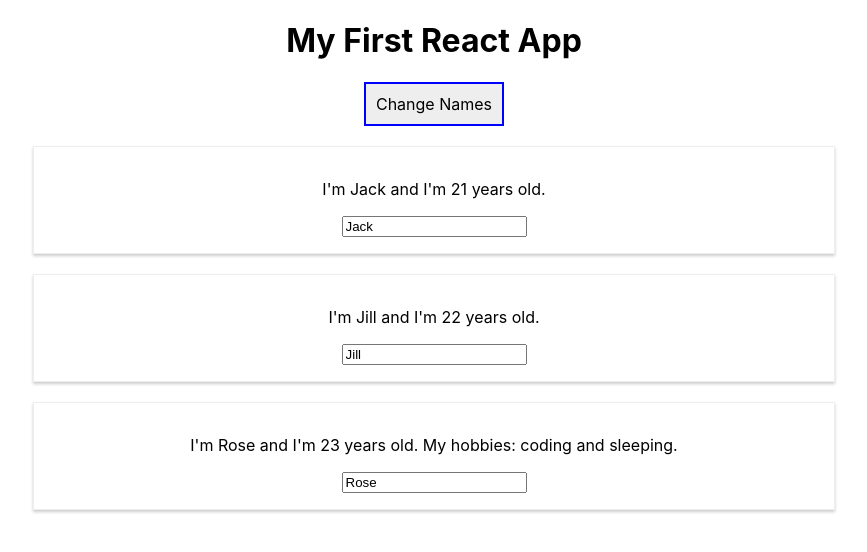
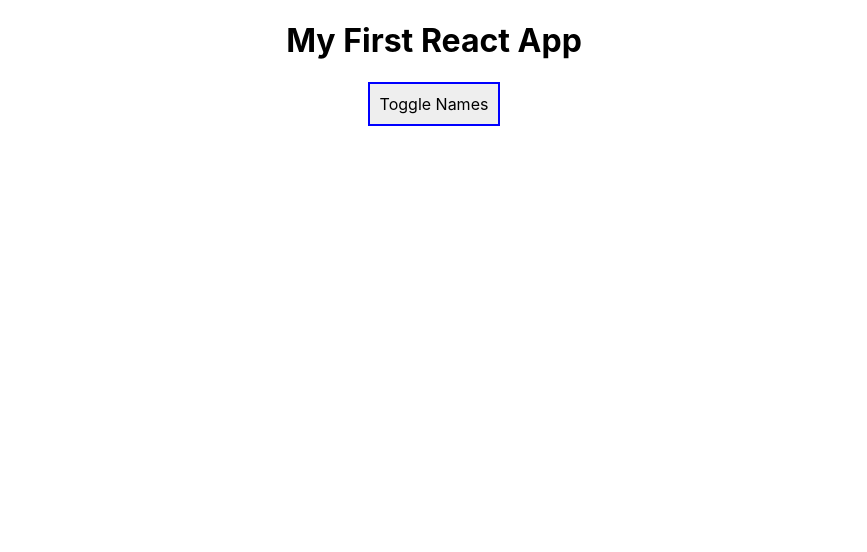
Before and after one commit to lcskode/r16cg-04-lists-conditionals, a React (Create React App) app: page / in a window 1280 px wide. Shown: the top 552 px of the page, without its empty margins (206-1073 px from the left). Built offline with nearby package versions, Linux system fonts and the light colour scheme.

Commit message:
Added logic to show or hide persons info if show names button is clicked.

```diff
--- a/src/App.js
+++ b/src/App.js
@@ -10,7 +10,9 @@
       {name: 'Jack', age: 21},
       {name: 'Jill', age: 22},
       {name: 'Rose', age: 23}
-    ]
+    ],
+    // set state for toggling persons information
+    showPersons: false
   }
 
   // event handler for Change Names button when clicked
@@ -37,6 +39,13 @@
     });
   }
 
+  togglePersonsHandler = () => {
+    // get showPersons value from state
+    const doesShow = this.state.showPersons;
+    // change value to show or hide persons info
+    this.setState({showPersons: !doesShow});
+  }
+
   render() {
     const style = {
       backgroundColor: '#eee',
@@ -52,10 +61,16 @@
          {/* Added onClick event for buttons and pass value by using bind */}
         <button
           style={style}
-          onClick={this.changeNamesHandler.bind(this, 'JACK JACK')}
+          // show or hide names when Toggle Names button is clicked
+          onClick={this.togglePersonsHandler}
           >
-          Change Names
+          Toggle Names
         </button>
+        {/* this will show or hide Persons info */}
+        {
+          // show Persons info when showPerson === true
+          this.state.showPersons === true ?
+            <div>
               {/* Accessing state values */}
               <Person
                 name={this.state.persons[0].name}
@@ -75,6 +90,11 @@
                 My hobbies: coding and sleeping.
               </Person>
             </div>
+          // hide Persons info when showPerson === false
+          : null
+        }
+
+      </div>
     );
   }
 }
```
Lines whose indentation alone changed are shown as unchanged.
